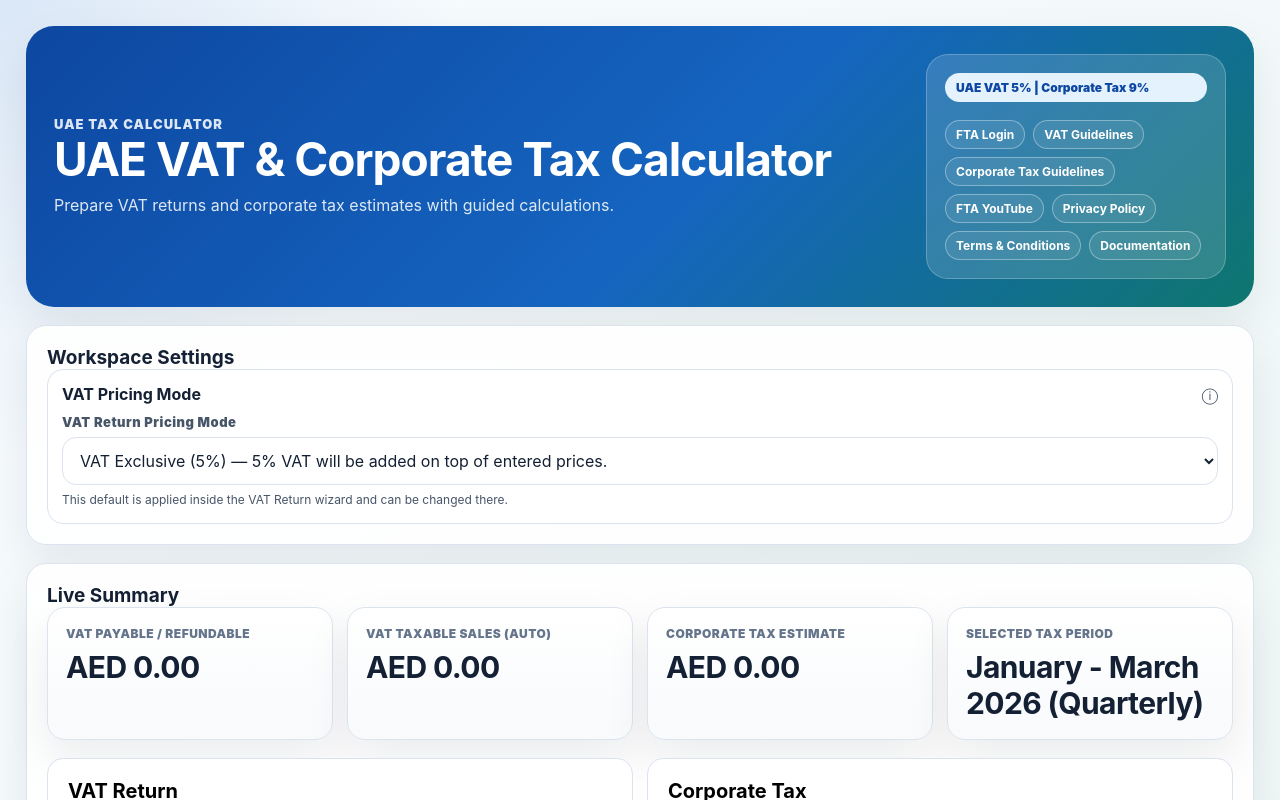
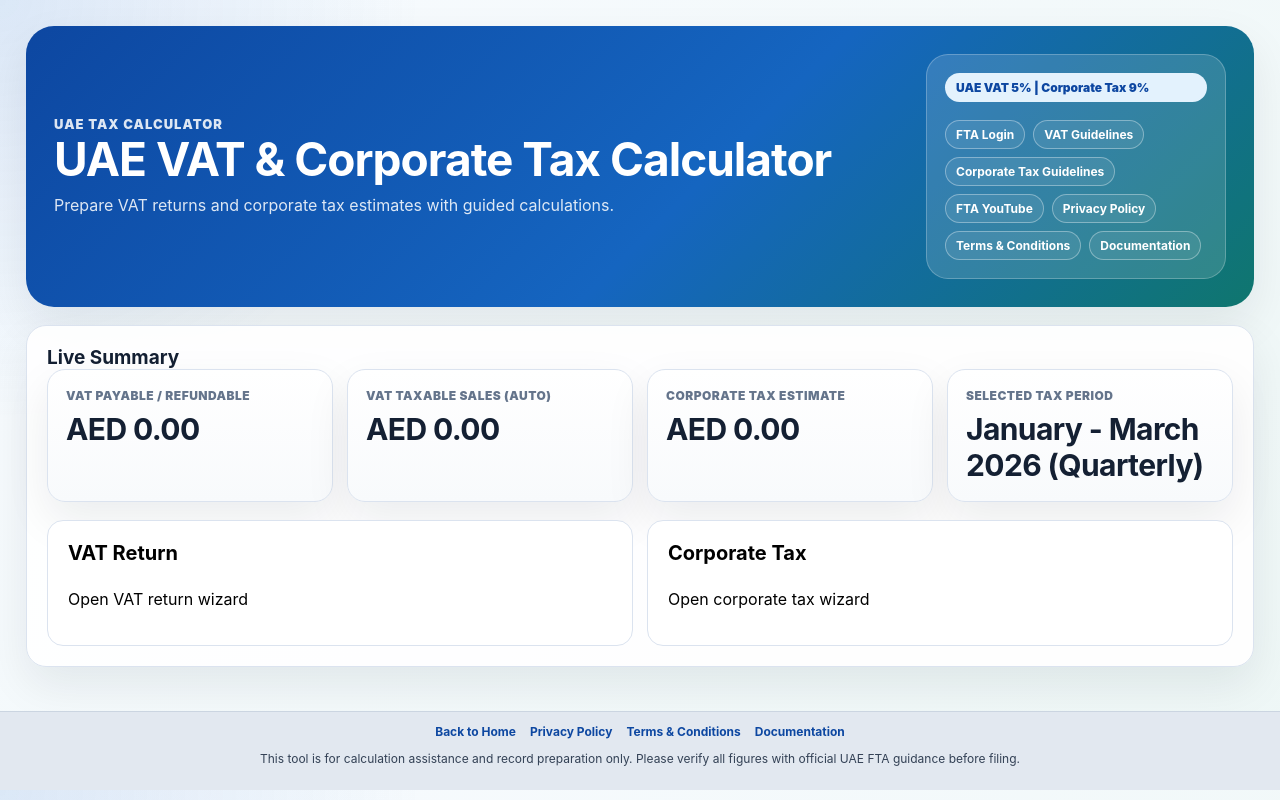
Before and after one commit to aimzworld007/FTA-VAT-TAX-Calculator, a React (Vite) app: page / in a window 1280 px wide. Shown: the top 800 px of the page. Built offline with nearby package versions, Linux system fonts and the light colour scheme; the HTML template or start-up script is replaced by a standard one.

Commit message:
Remove workspace settings card from dashboard

```diff
--- a/src/features/tax/TaxDashboard.jsx
+++ b/src/features/tax/TaxDashboard.jsx
@@ -8,7 +8,7 @@ import { calculateCorporateTax } from './lib/corporateTaxCalculator';
 import { money, TaxModeCard, TaxSummaryCard } from './components/common.jsx';
 import { TAX_CONFIG } from './lib/taxConfig';
 import { formatVatPeriodLabel, inferSelectionFromDates, getPeriodFromSelection } from './lib/vatPeriod';
-import { VAT_PRICING_MODES, VAT_PRICING_OPTIONS, normalizeVatPricingMode } from './lib/vatPricing';
+import { VAT_PRICING_MODES, normalizeVatPricingMode } from './lib/vatPricing';
 
 const currentYear = new Date().getFullYear();
 const workspaceSettingsDefault = { vatPricingMode: VAT_PRICING_MODES.EXCLUSIVE };
@@ -42,31 +42,7 @@ export function TaxDashboard() {
   const v = calculateVat(vat);
   const c = calculateCorporateTax(ct);
 
-  const updateVatPricingMode = (selectedMode) => {
-    const nextMode = normalizeVatPricingMode(selectedMode);
-    const nextSettings = { ...workspaceSettings, vatPricingMode: nextMode };
-    setWorkspaceSettings(nextSettings);
-    draftStorage.save('workspaceSettings', nextSettings);
-    setVat((prev) => ({ ...prev, vatPricingMode: nextMode }));
-  };
-
   return <main className='content'><header className='hero'><div><p className='eyebrow'>UAE Tax Calculator</p><h1>UAE VAT & Corporate Tax Calculator</h1><p>Prepare VAT returns and corporate tax estimates with guided calculations.</p></div><div className='hero-card'><span className='badge'>{TAX_CONFIG.badge}</span><nav className='resource-nav no-print' aria-label='Resources'><div className='resource-desktop'>{resourceLinks.map((link) => link.external ? <a key={link.label} className='resource-pill' href={link.href} target='_blank' rel='noreferrer'>{link.label}</a> : <RouteLink key={link.label} className='resource-pill' to={link.href}>{link.label}</RouteLink>)}</div><details className='resource-mobile'><summary>Resources</summary><div className='resource-menu'>{resourceLinks.map((link) => link.external ? <a key={link.label} href={link.href} target='_blank' rel='noreferrer'>{link.label}</a> : <RouteLink key={link.label} to={link.href}>{link.label}</RouteLink>)}</div></details></nav></div></header>
-    <section className='card'>
-      <h2>Workspace Settings</h2>
-      <div className='setting-card'>
-        <div className='setting-header'>
-          <h3>VAT Pricing Mode</h3>
-          <span className='setting-hint' title='Changing this affects future pricing calculations only.'>ⓘ</span>
-        </div>
-        <label className='field'>
-          <span>VAT Return Pricing Mode</span>
-          <select value={workspaceSettings.vatPricingMode} onChange={(e) => updateVatPricingMode(e.target.value)}>
-            {VAT_PRICING_OPTIONS.map((option) => <option key={option.value} value={option.value}>{option.label} — {option.description}</option>)}
-          </select>
-          <small className='field-help'>This default is applied inside the VAT Return wizard and can be changed there.</small>
-        </label>
-      </div>
-    </section>
     <section className='card'><h2>Live Summary</h2><div className='grid-section'><TaxSummaryCard label='VAT Payable / Refundable' value={money(v.netVat)} /><TaxSummaryCard label='VAT Taxable Sales (Auto)' value={money(v.salesBreakdown.net)} /><TaxSummaryCard label='Corporate Tax Estimate' value={money(c.taxPayable)} /><TaxSummaryCard label='Selected Tax Period' value={formatVatPeriodLabel(vat)} /></div><div className='selector-grid no-print'><TaxModeCard title='VAT Return' desc='Open VAT return wizard' onClick={() => setMode('vat')} active={mode === 'vat'} /><TaxModeCard title='Corporate Tax' desc='Open corporate tax wizard' onClick={() => setMode('ct')} active={mode === 'ct'} /></div></section>
     {mode === 'vat' && <VatWizard data={vat} setData={setVat} onSave={() => draftStorage.save('vatDraft', vat)} onReset={() => { if (confirm('Reset VAT draft?')) { const next = normalizeVatDraft(vatDefault, workspaceSettings); setVat(next); draftStorage.clear('vatDraft'); } }} />}
     {mode === 'ct' && <CorporateTaxWizard data={ct} setData={setCt} onSave={() => draftStorage.save('ctDraft', ct)} onReset={() => { if (confirm('Reset Corporate Tax draft?')) { setCt(ctDefault); draftStorage.clear('ctDraft'); } }} />}
```
